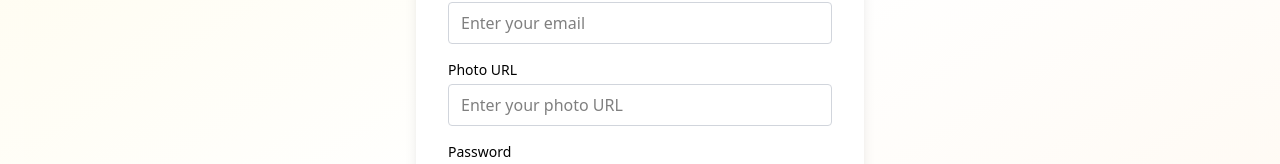
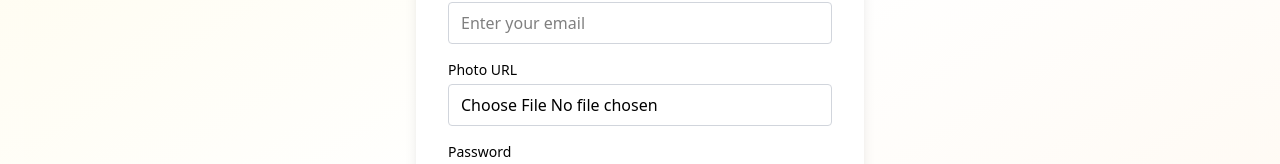
Before and after one commit to tariqul25/Historical-Artifacts-Client, a React (Vite) app: page /register in a window 1280 px wide. Shown: the part 303-467 px from the top of the page. Built offline with nearby package versions, Linux system fonts and the light colour scheme; no server answers.

Commit message:
uploading image form imgbb in register

```diff
--- a/src/components/Register/Register.jsx
+++ b/src/components/Register/Register.jsx
@@ -1,22 +1,33 @@
-import React, { use } from 'react';
+import React, { use, useState } from 'react';
 import { Link, useNavigate } from 'react-router';
 import { HistoryContext } from '../../contexts/HistoryContext';
 import { updateProfile } from 'firebase/auth';
 import { auth } from '../../firebase/firebase.init';
 import Swal from 'sweetalert2';
+import axios from 'axios';
 
 
 const Register = () => {
   const { createUser,googleSignIn } = use(HistoryContext);
+  const [profilePic,setProfilePic]=useState('')
+  const navigate = useNavigate();
 
-  const navigate = useNavigate();
+  const handleImageUpload= async(e)=>{
+    const image=e.target.files[0]
+    const formData=new FormData();
+    formData.append('image',image);
+    const imgUploadUrl=`https://api.imgbb.com/1/upload?key=${import.meta.env.VITE_image_upload_key}`
+    console.log(imgUploadUrl);
+    const res=await axios.post(imgUploadUrl,formData)
+    setProfilePic(res.data.data.url)
+  }
 
   const handleEmailRegister = (e) => {
     e.preventDefault();
     const form = e.target;
     const formData = new FormData(form);
     const user = Object.fromEntries(formData.entries());
-    const { name, email, password, photoUrl } = user;
+    const { name, email, password } = user;
 
     const passwordRegex = /^(?=.*[a-z])(?=.*[A-Z]).{6,}$/;
     if (!passwordRegex.test(password)) {
@@ -32,7 +43,7 @@ const Register = () => {
       .then(() => {
         updateProfile(auth.currentUser, {
           displayName: name,
-          photoURL: photoUrl,
+          photoURL: profilePic
         })
           .then(() => {
             Swal.fire({
@@ -96,7 +107,7 @@ const Register = () => {
               id="name"
               required
               placeholder="Enter your full name"
-              className="w-full border border-gray-300 text-black  rounded px-3 py-2 focus:outline-none focus:ring-2 focus:ring-amber-500"
+              className="w-full border border-gray-300 text-black rounded px-3 py-2 focus:outline-none focus:ring-2 focus:ring-amber-500"
             />
           </div>
 
@@ -115,12 +126,12 @@ const Register = () => {
           <div>
             <label htmlFor="photoUrl" className="block text-black text-sm font-medium mb-1">Photo URL</label>
             <input
-              type="text"
+              type="file"
               name="photoUrl"
               id="photoUrl"
+              onChange={handleImageUpload}
               required
-              placeholder="Enter your photo URL"
-              className="w-full border border-gray-300 text-black rounded px-3 py-2 focus:outline-none focus:ring-2 focus:ring-amber-500"
+              className="w-full border cursor-pointer border-gray-300 text-black rounded px-3 py-2 focus:outline-none focus:ring-2 focus:ring-amber-500"
             />
           </div>
 
```
